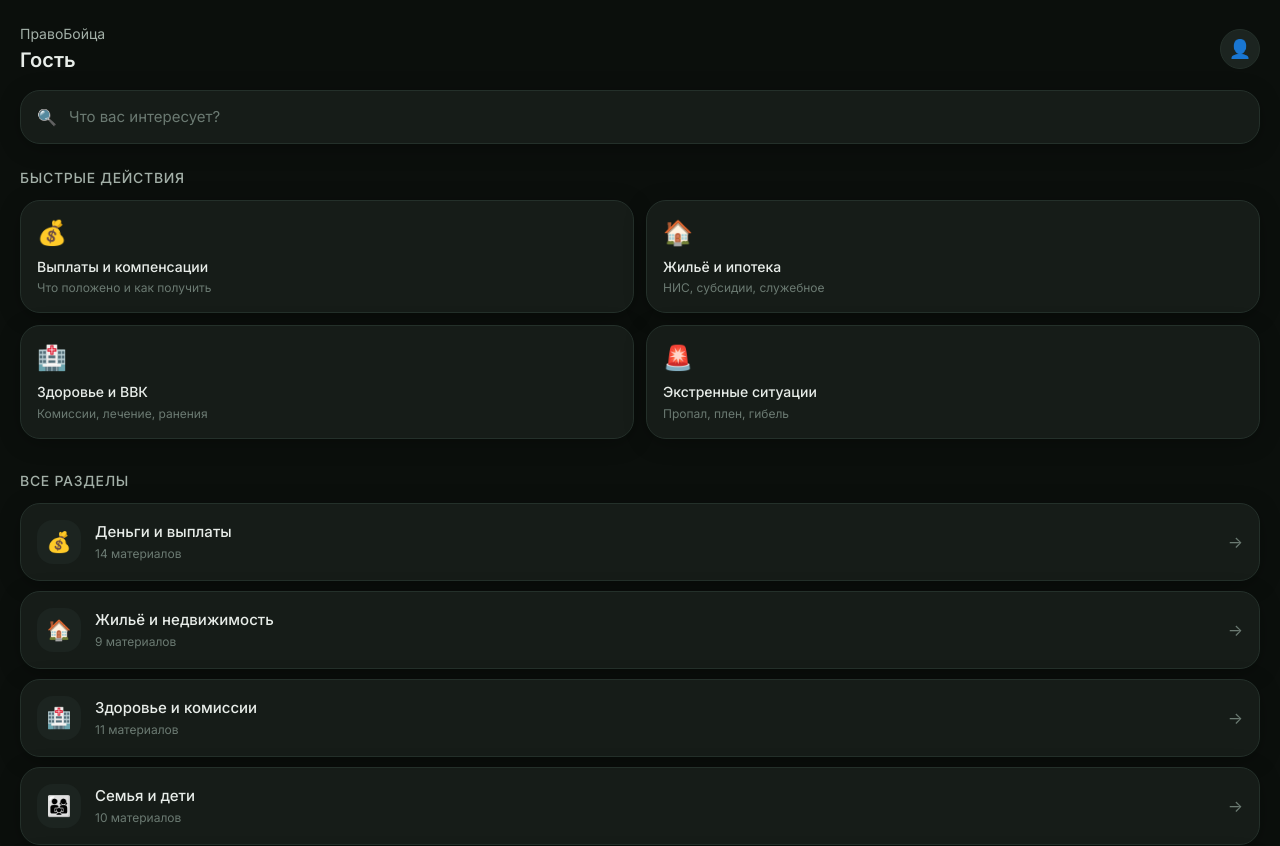
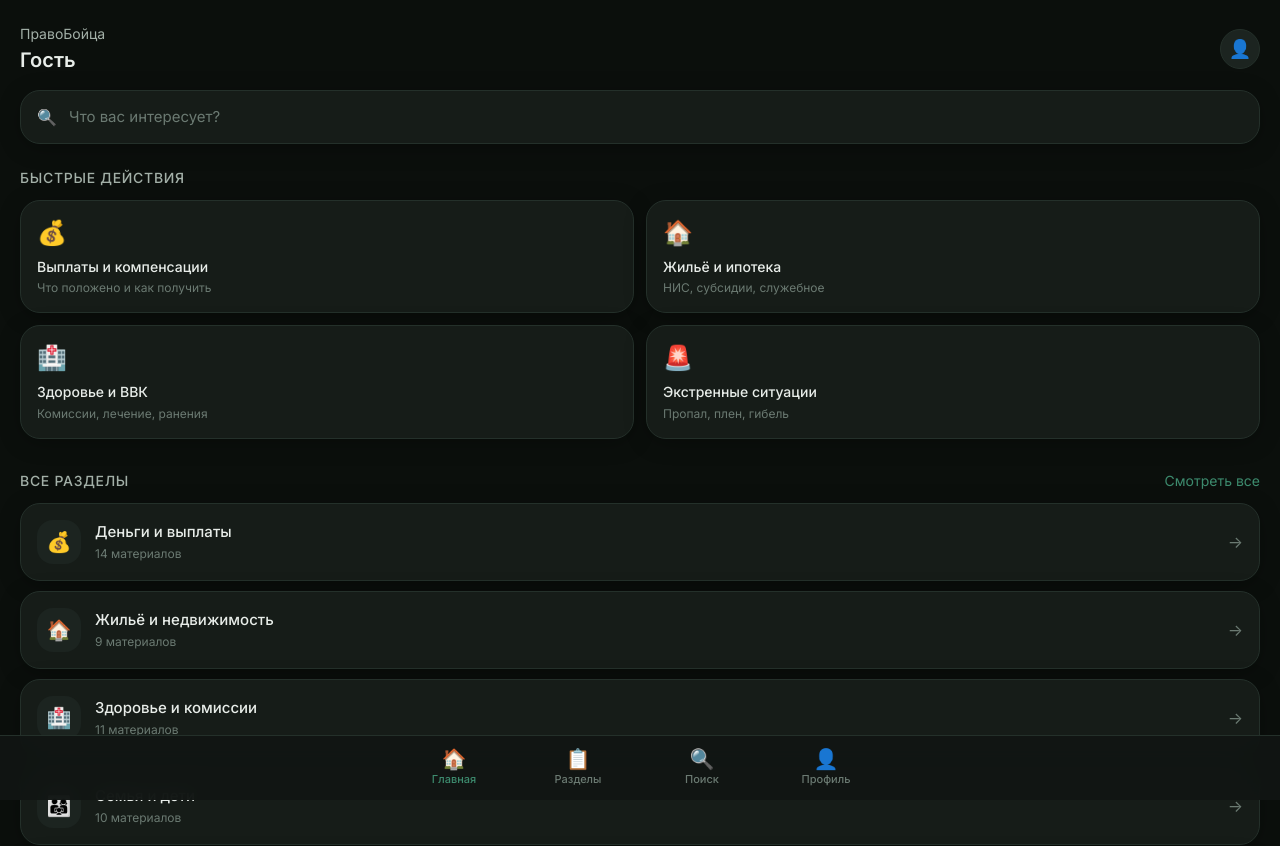
Before and after one commit to simaklawyer/pravoboytsa, a React (Vite) app: page /home in a window 1280 px wide. Shown: the top 846 px of the page. Built offline with nearby package versions, Linux system fonts and the light colour scheme.

Commit message:
Update Home: links, BottomNav, data from sections

```diff
--- a/src/pages/Home.tsx
+++ b/src/pages/Home.tsx
@@ -1,5 +1,8 @@
 import { motion } from 'framer-motion'
+import { Link } from 'react-router-dom'
 import { useUserStore } from '../store/userStore'
+import { sections } from '../data/sections'
+import BottomNav from '../components/BottomNav'
 
 const roleLabels: Record<string, string> = {
   contract: 'Контрактник',
@@ -10,21 +13,10 @@ const roleLabels: Record<string, string> = {
 }
 
 const quickActions = [
-  { id: '1', title: 'Выплаты и компенсации', subtitle: 'Что положено и как получить', icon: '💰' },
-  { id: '2', title: 'Жильё и ипотека', subtitle: 'НИС, субсидии, служебное', icon: '🏠' },
-  { id: '3', title: 'Здоровье и ВВК', subtitle: 'Комиссии, лечение, ранения', icon: '🏥' },
-  { id: '4', title: 'Экстренные ситуации', subtitle: 'Пропал, плен, гибель', icon: '🚨' },
-]
-
-const sections = [
-  { id: 'money', title: 'Деньги и выплаты', count: 14, icon: '💰' },
-  { id: 'housing', title: 'Жильё и недвижимость', count: 9, icon: '🏠' },
-  { id: 'health', title: 'Здоровье и комиссии', count: 11, icon: '🏥' },
-  { id: 'family', title: 'Семья и дети', count: 10, icon: '👨‍👩‍👧' },
-  { id: 'legal', title: 'Защита прав', count: 13, icon: '⚖️' },
-  { id: 'service', title: 'Служба', count: 10, icon: '🪖' },
-  { id: 'after', title: 'После службы', count: 9, icon: '🎗️' },
-  { id: 'emergency', title: 'Экстренные ситуации', count: 8, icon: '🔍' },
+  { id: 'money', title: 'Выплаты и компенсации', subtitle: 'Что положено и как получить', icon: '💰' },
+  { id: 'housing', title: 'Жильё и ипотека', subtitle: 'НИС, субсидии, служебное', icon: '🏠' },
+  { id: 'health', title: 'Здоровье и ВВК', subtitle: 'Комиссии, лечение, ранения', icon: '🏥' },
+  { id: 'emergency', title: 'Экстренные ситуации', subtitle: 'Пропал, плен, гибель', icon: '🚨' },
 ]
 
 export default function Home() {
@@ -45,19 +37,22 @@ export default function Home() {
               {role ? roleLabels[role] : 'Гость'}
             </h1>
           </div>
-          <button className="w-10 h-10 rounded-full bg-bg-elevated border border-border
-                             flex items-center justify-center text-lg">
+          <Link
+            to="/profile"
+            className="w-10 h-10 rounded-full bg-bg-elevated border border-border
+                       flex items-center justify-center text-lg"
+          >
             👤
-          </button>
+          </Link>
         </motion.div>
       </div>
 
       {/* Search bar */}
       <div className="px-5 mb-6">
-        <div className="card flex items-center gap-3 px-4 py-3.5">
+        <Link to="/search" className="card flex items-center gap-3 px-4 py-3.5 block">
           <span className="text-text-muted">🔍</span>
           <span className="text-text-muted text-[15px]">Что вас интересует?</span>
-        </div>
+        </Link>
       </div>
 
       {/* Quick actions */}
@@ -67,35 +62,47 @@ export default function Home() {
         </h2>
         <div className="grid grid-cols-2 gap-3">
           {quickActions.map((action, i) => (
-            <motion.button
+            <motion.div
               key={action.id}
               initial={{ opacity: 0, scale: 0.96 }}
               animate={{ opacity: 1, scale: 1 }}
               transition={{ delay: 0.05 * i }}
-              className="card p-4 text-left hover:border-accent/30 active:scale-[0.98] transition-all"
+            >
+              <Link
+                to={`/section/${action.id}`}
+                className="card p-4 text-left hover:border-accent/30 active:scale-[0.98] transition-all block h-full"
               >
                 <div className="text-2xl mb-2">{action.icon}</div>
                 <div className="font-medium text-[14px] leading-snug">{action.title}</div>
                 <div className="text-xs text-text-muted mt-1">{action.subtitle}</div>
-            </motion.button>
+              </Link>
+            </motion.div>
           ))}
         </div>
       </div>
 
       {/* Sections */}
       <div className="px-5">
-        <h2 className="text-sm font-medium text-text-secondary mb-3 uppercase tracking-wider">
+        <div className="flex items-center justify-between mb-3">
+          <h2 className="text-sm font-medium text-text-secondary uppercase tracking-wider">
             Все разделы
           </h2>
+          <Link to="/sections" className="text-sm text-accent">
+            Смотреть все
+          </Link>
+        </div>
         <div className="flex flex-col gap-2.5">
-          {sections.map((section, i) => (
-            <motion.button
+          {sections.slice(0, 5).map((section, i) => (
+            <motion.div
               key={section.id}
               initial={{ opacity: 0, x: -8 }}
               animate={{ opacity: 1, x: 0 }}
               transition={{ delay: 0.04 * i }}
+            >
+              <Link
+                to={`/section/${section.id}`}
                 className="card p-4 flex items-center gap-3.5 text-left
-                         hover:border-accent/30 active:scale-[0.99] transition-all"
+                           hover:border-accent/30 active:scale-[0.99] transition-all block"
               >
                 <div className="w-11 h-11 rounded-xl bg-bg-elevated flex items-center justify-center text-xl">
                   {section.icon}
@@ -105,7 +112,8 @@ export default function Home() {
                   <div className="text-xs text-text-muted mt-0.5">{section.count} материалов</div>
                 </div>
                 <div className="text-text-muted">→</div>
-            </motion.button>
+              </Link>
+            </motion.div>
           ))}
         </div>
       </div>
@@ -116,6 +124,8 @@ export default function Home() {
           🔒 Мы не собираем персональные данные. Только анонимная статистика просмотров.
         </div>
       </div>
+
+      <BottomNav />
     </div>
   )
 }
```
Lines whose indentation alone changed are shown as unchanged.
